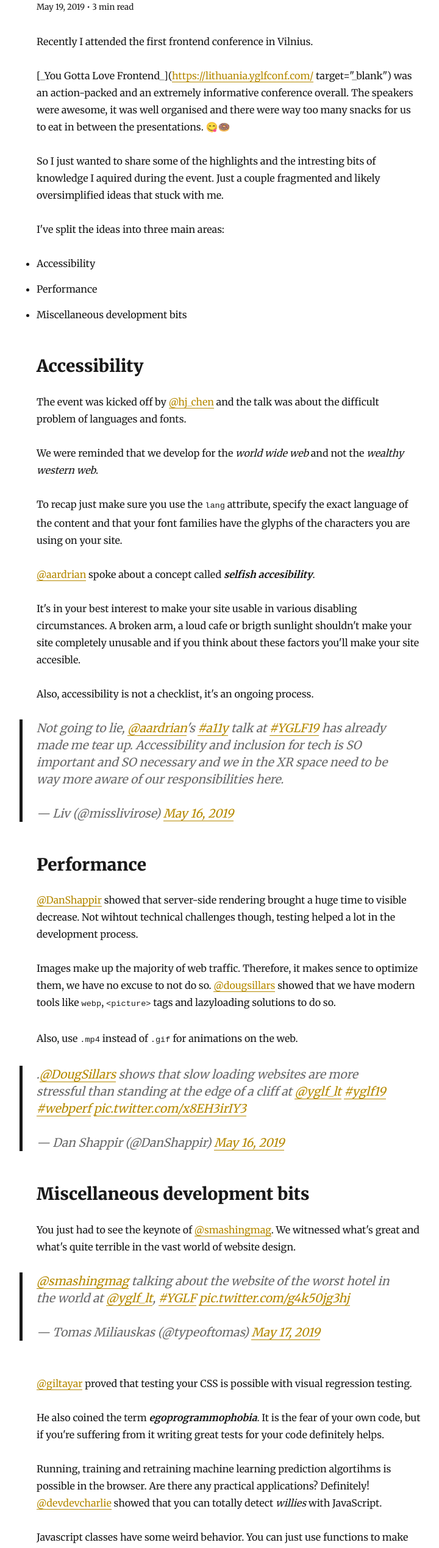
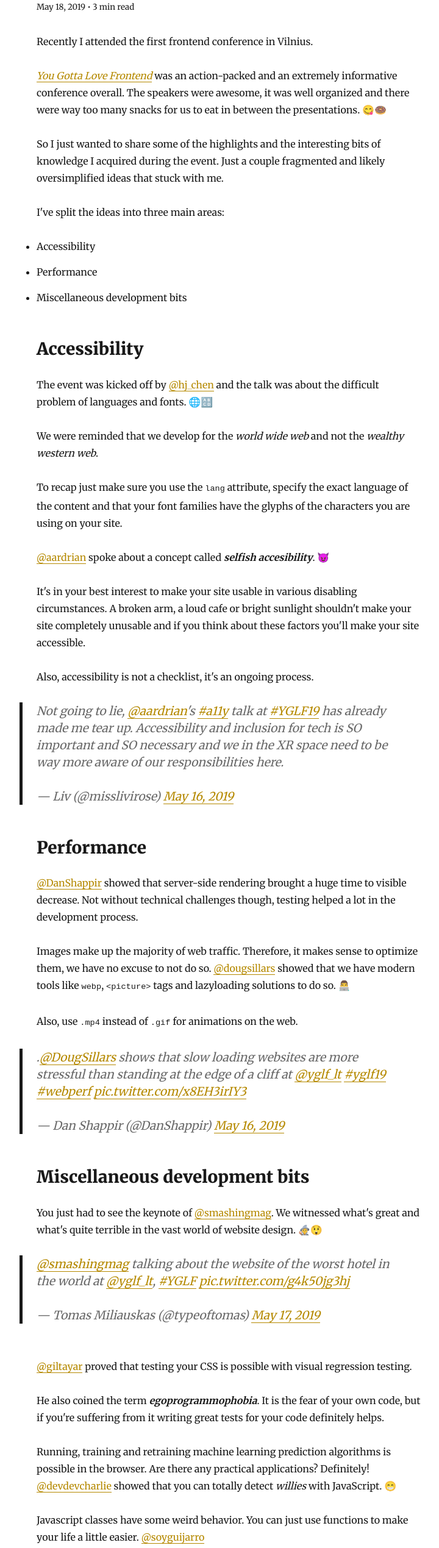
Before and after one commit to MKrupauskas/personal-website, a Gatsby site: page /yglf-2019/ in a window 1280 px wide. Shown: the part 197-2736 px from the top of the page at 61% size, without its empty margins (265-985 px from the left). Built offline with nearby package versions, Linux system fonts and the light colour scheme; Gatsby itself is replaced by a stand-in of ours; some packages are replaced by stand-ins of ours.

Commit message:
typos and emoji

```diff
--- a/content/blog/yglf-2019/index.md
+++ b/content/blog/yglf-2019/index.md
@@ -1,13 +1,13 @@
 ---
 title: Recap of YGLF 2019
-date: '2019-05-19T07:38:38.151Z'
+date: '2019-05-18T07:38:38.151Z'
 ---
 
 Recently I attended the first frontend conference in Vilnius.
 
-[_You Gotta Love Frontend_](https://lithuania.yglfconf.com/ target="\_blank") was an action-packed and an extremely informative conference overall. The speakers were awesome, it was well organised and there were way too many snacks for us to eat in between the presentations. 😋🍩
+[_You Gotta Love Frontend_](https://lithuania.yglfconf.com/) was an action-packed and an extremely informative conference overall. The speakers were awesome, it was well organized and there were way too many snacks for us to eat in between the presentations. 😋🍩
 
-So I just wanted to share some of the highlights and the intresting bits of knowledge I aquired during the event. Just a couple fragmented and likely oversimplified ideas that stuck with me.
+So I just wanted to share some of the highlights and the interesting bits of knowledge I acquired during the event. Just a couple fragmented and likely oversimplified ideas that stuck with me.
 
 I've split the ideas into three main areas:
 
@@ -17,15 +17,15 @@
 
 ## Accessibility
 
-The event was kicked off by [@hj_chen](https://twitter.com/hj_chen) and the talk was about the difficult problem of languages and fonts.
+The event was kicked off by [@hj_chen](https://twitter.com/hj_chen) and the talk was about the difficult problem of languages and fonts. 🌐🔠
 
 We were reminded that we develop for the _world wide web_ and not the _wealthy western web_.
 
 To recap just make sure you use the `lang` attribute, specify the exact language of the content and that your font families have the glyphs of the characters you are using on your site.
 
-[@aardrian](https://twitter.com/aardrian) spoke about a concept called **_selfish accesibility_**.
+[@aardrian](https://twitter.com/aardrian) spoke about a concept called **_selfish accesibility_**. 😈
 
-It's in your best interest to make your site usable in various disabling circumstances. A broken arm, a loud cafe or brigth sunlight shouldn't make your site completely unusable and if you think about these factors you'll make your site accesible.
+It's in your best interest to make your site usable in various disabling circumstances. A broken arm, a loud cafe or bright sunlight shouldn't make your site completely unusable and if you think about these factors you'll make your site accessible.
 
 Also, accessibility is not a checklist, it's an ongoing process.
 
@@ -33,9 +33,9 @@
 
 ## Performance
 
-[@DanShappir](https://twitter.com/DanShappir) showed that server-side rendering brought a huge time to visible decrease. Not wihtout technical challenges though, testing helped a lot in the development process.
+[@DanShappir](https://twitter.com/DanShappir) showed that server-side rendering brought a huge time to visible decrease. Not without technical challenges though, testing helped a lot in the development process.
 
-Images make up the majority of web traffic. Therefore, it makes sence to optimize them, we have no excuse to not do so. [@dougsillars](https://twitter.com/dougsillars) showed that we have modern tools like `webp`, `<picture>` tags and lazyloading solutions to do so.
+Images make up the majority of web traffic. Therefore, it makes sense to optimize them, we have no excuse to not do so. [@dougsillars](https://twitter.com/dougsillars) showed that we have modern tools like `webp`, `<picture>` tags and lazyloading solutions to do so. 👨‍💻
 
 Also, use `.mp4` instead of `.gif` for animations on the web.
 
@@ -43,7 +43,7 @@
 
 ## Miscellaneous development bits
 
-You just had to see the keynote of [@smashingmag](https://twitter.com/smashingmag). We witnessed what's great and what's quite terrible in the vast world of website design.
+You just had to see the keynote of [@smashingmag](https://twitter.com/smashingmag). We witnessed what's great and what's quite terrible in the vast world of website design. 🧙‍😲
 
 <blockquote class="twitter-tweet" data-lang="en"><p lang="en" dir="ltr"><a href="https://twitter.com/smashingmag?ref_src=twsrc%5Etfw">@smashingmag</a> talking about the website of the worst hotel in the world at <a href="https://twitter.com/yglf_lt?ref_src=twsrc%5Etfw">@yglf_lt</a>, <a href="https://twitter.com/hashtag/YGLF?src=hash&amp;ref_src=twsrc%5Etfw">#YGLF</a> <a href="https://t.co/g4k50jg3hj">pic.twitter.com/g4k50jg3hj</a></p>&mdash; Tomas Miliauskas (@typeoftomas) <a href="https://twitter.com/typeoftomas/status/1129286705914306560?ref_src=twsrc%5Etfw">May 17, 2019</a></blockquote></br>
 
@@ -51,25 +51,25 @@
 
 He also coined the term **_egoprogrammophobia_**. It is the fear of your own code, but if you're suffering from it writing great tests for your code definitely helps.
 
-Running, training and retraining machine learning prediction algortihms is possible in the browser. Are there any practical applications? Definitely! [@devdevcharlie](https://twitter.com/devdevcharlie) showed that you can totally detect _willies_ with JavaScript.
+Running, training and retraining machine learning prediction algorithms is possible in the browser. Are there any practical applications? Definitely! [@devdevcharlie](https://twitter.com/devdevcharlie) showed that you can totally detect _willies_ with JavaScript. 😁
 
 Javascript classes have some weird behavior. You can just use functions to make your life a little easier. [@soyguijarro](https://twitter.com/soyguijarro)
 
-There are so many different things you can do with the browser like connect and use midi controllers, talk with microcontrollers (that run JavaScript) over the web bluetooth API or even have interactive and social VR experiences. [@dashersw](https://twitter.com/dashersw) [@html5test](https://twitter.com/html5test) [@misslivirose](https://twitter.com/misslivirose)
+There are so many different things you can do with the browser like connect and use midi controllers, talk with microcontrollers (that run JavaScript) over the web Bluetooth API or even have interactive and social VR experiences. [@dashersw](https://twitter.com/dashersw) [@html5test](https://twitter.com/html5test) [@misslivirose](https://twitter.com/misslivirose)
 
 [@sgrove](https://twitter.com/sgrove) did some fast-paced development with GraqhQL and ReasonML. This technology combo seems really powerful.
 
 <blockquote class="twitter-tweet" data-lang="en"><p lang="en" dir="ltr">I am hearing a brilliant talk on GraqhQL and ReasonML by <a href="https://twitter.com/sgrove?ref_src=twsrc%5Etfw">@sgrove</a>, so genius my brain is stormed<a href="https://twitter.com/hashtag/yglf19?src=hash&amp;ref_src=twsrc%5Etfw">#yglf19</a> <a href="https://t.co/GYDpM65rdJ">pic.twitter.com/GYDpM65rdJ</a></p>&mdash; ᴡᴇɪ 👩🏻‍🌾 @ YGLF Vilnius 🇱🇹 (@wgao19) <a href="https://twitter.com/wgao19/status/1129323922531540993?ref_src=twsrc%5Etfw">May 17, 2019</a></blockquote></br>
 
-[@rebekaka](https://twitter.com/rebekaka) shared some awesome tips about debugging.
+[@rebekaka](https://twitter.com/rebekaka) shared some awesome tips about debugging. 🕵️‍
 
-If you use `console.log(value)` to log variables you can improve the readability of that log simply by forming and logging an object instead of just the value `console.log({ value })`. This is especially usefull when logging multiple variables.
+If you use `console.log(value)` to log variables you can improve the readability of that log simply by forming and logging an object instead of just the value `console.log({ value })`. This is especially useful when logging multiple variables.
 
 Also, create a snippet for it if you already haven't to make your life easier.
 
-Both chrome and firefox development tools have some great features like the accesibility and performance tabs, debugger breakpoints, local overrides, audits, and source map support. We have amazing tools and it's worth learning to use them.
+Both chrome and firefox development tools have some great features like the accessibility and performance tabs, debugger breakpoints, local overrides, audits, and source map support. We have amazing tools and it's worth learning to use them.
 
-[@getify](https://twitter.com/getify) spoke about how we are actually developing for people and not just users or customers. He proposed a web fidelity slider, because ultimately people know whats best for them.
+[@getify](https://twitter.com/getify) spoke about how we are actually developing for people and not just users or customers. He proposed a web fidelity slider because ultimately people know what's best for them. 🤔
 
 <blockquote class="twitter-tweet" data-conversation="none" data-lang="en"><p lang="en" dir="ltr">Users know better.<a href="https://twitter.com/hashtag/YGLF19?src=hash&amp;ref_src=twsrc%5Etfw">#YGLF19</a> <a href="https://t.co/ejK1J0HDqq">pic.twitter.com/ejK1J0HDqq</a></p>&mdash; HJ Chen @ YGLF Vilnius 🇱🇹 (@hj_chen) <a href="https://twitter.com/hj_chen/status/1129407466427572224?ref_src=twsrc%5Etfw">May 17, 2019</a></blockquote></br>
 
@@ -77,4 +77,4 @@
 
 I also wanted to thank the organizers for the opportunity to attend and the scholarship ticket.
 
-_YGLF 2019_ was an absolute blast and I can't wait for _YGLF 2020_!
+_YGLF 2019_ was an absolute blast and I can't wait for _YGLF 2020_! 🎉🎉
```
